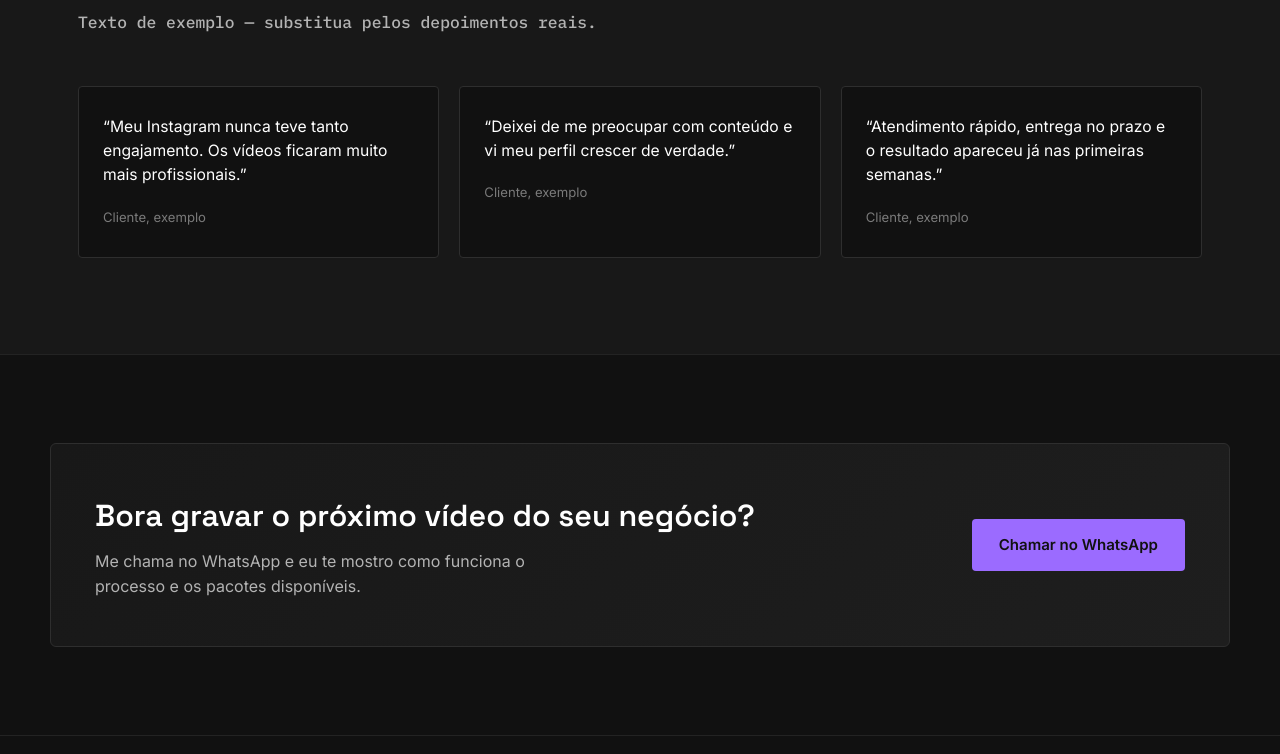
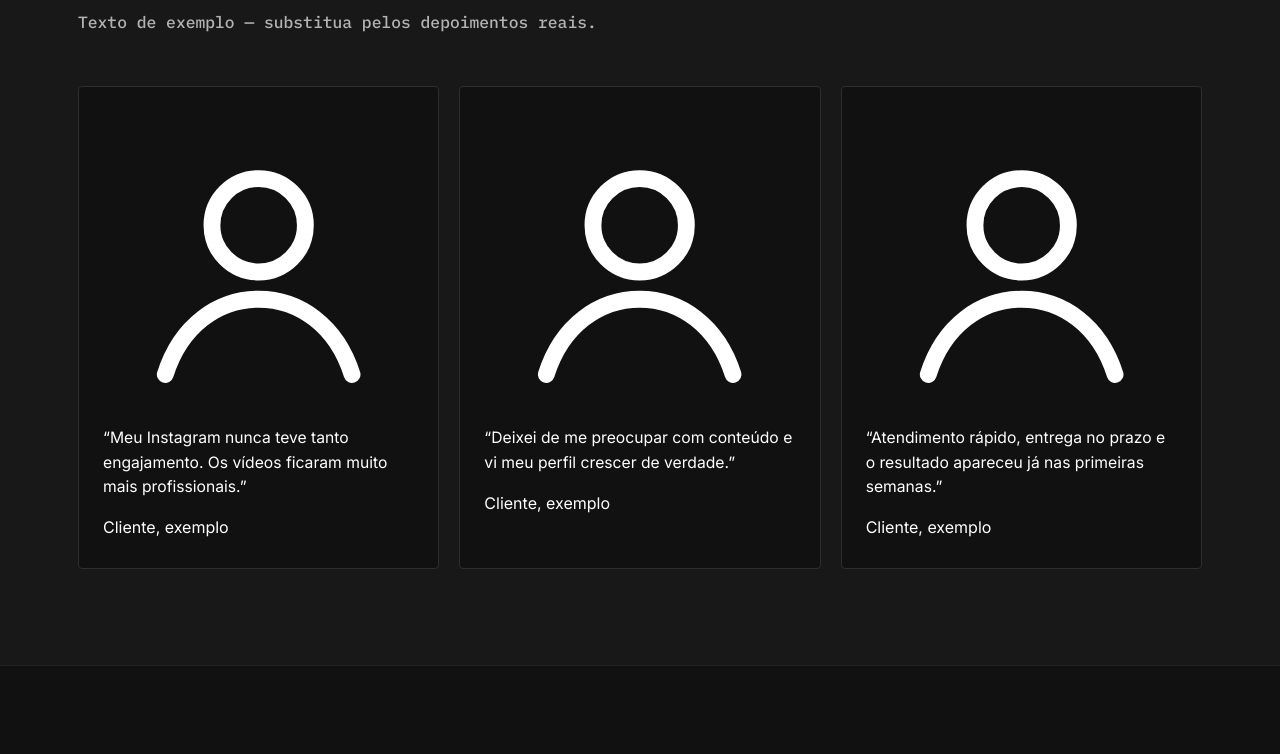
Before and after one commit to daltonneres/ladingpage_elizandraengels, a plain HTML site: page index.html in a window 1280 px wide. Shown: the part 3824-4578 px from the top of the page. Drawn offline with Linux system fonts and the light colour scheme.

Commit message:
Update index.html

```diff
--- a/index.html
+++ b/index.html
@@ -306,19 +306,32 @@
       </div>
 
    <div class="cards testimonial-grid" data-reveal>
+
   <blockquote class="testimonial">
+    <div class="testimonial-photo">
+      <!-- Quando tiver a foto, troque o <svg> por: <img src="cliente1.jpg" alt="Nome do cliente"> -->
+      <svg viewBox="0 0 24 24" fill="none" aria-hidden="true"><circle cx="12" cy="8.5" r="3.6" stroke="currentColor" stroke-width="1.3"/><path d="M4.8 20c1.2-3.8 4.1-5.8 7.2-5.8s6 2 7.2 5.8" stroke="currentColor" stroke-width="1.3" stroke-linecap="round"/></svg>
+    </div>
     <p>“Meu Instagram nunca teve tanto engajamento. Os vídeos ficaram muito mais profissionais.”</p>
-          <cite>Cliente, exemplo</cite>
+    Cliente, exemplo
   </blockquote>
+
   <blockquote class="testimonial">
+    <div class="testimonial-photo">
+      <svg viewBox="0 0 24 24" fill="none" aria-hidden="true"><circle cx="12" cy="8.5" r="3.6" stroke="currentColor" stroke-width="1.3"/><path d="M4.8 20c1.2-3.8 4.1-5.8 7.2-5.8s6 2 7.2 5.8" stroke="currentColor" stroke-width="1.3" stroke-linecap="round"/></svg>
+    </div>
     <p>“Deixei de me preocupar com conteúdo e vi meu perfil crescer de verdade.”</p>
-          <cite>Cliente, exemplo</cite>
+    Cliente, exemplo
   </blockquote>
+
   <blockquote class="testimonial">
+    <div class="testimonial-photo">
+      <svg viewBox="0 0 24 24" fill="none" aria-hidden="true"><circle cx="12" cy="8.5" r="3.6" stroke="currentColor" stroke-width="1.3"/><path d="M4.8 20c1.2-3.8 4.1-5.8 7.2-5.8s6 2 7.2 5.8" stroke="currentColor" stroke-width="1.3" stroke-linecap="round"/></svg>
+    </div>
     <p>“Atendimento rápido, entrega no prazo e o resultado apareceu já nas primeiras semanas.”</p>
-          <cite>Cliente, exemplo</cite>
+    Cliente, exemplo
   </blockquote>
-      </div>
+
 </div>
   </section>
 
```
Lines whose indentation alone changed are shown as unchanged.
